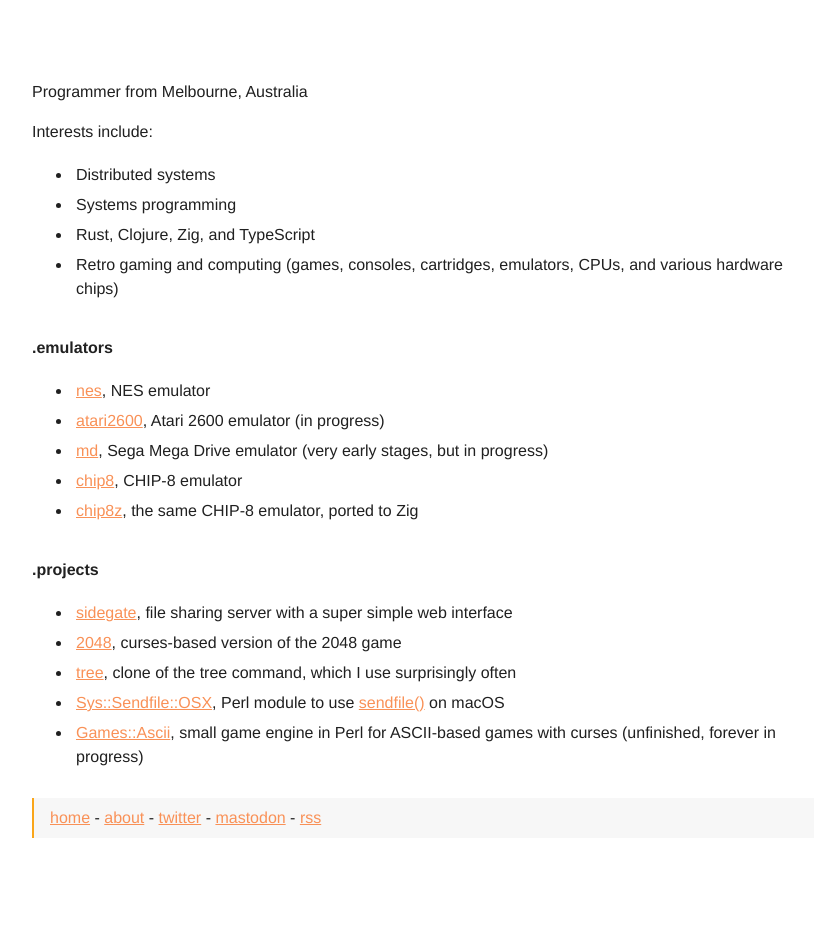
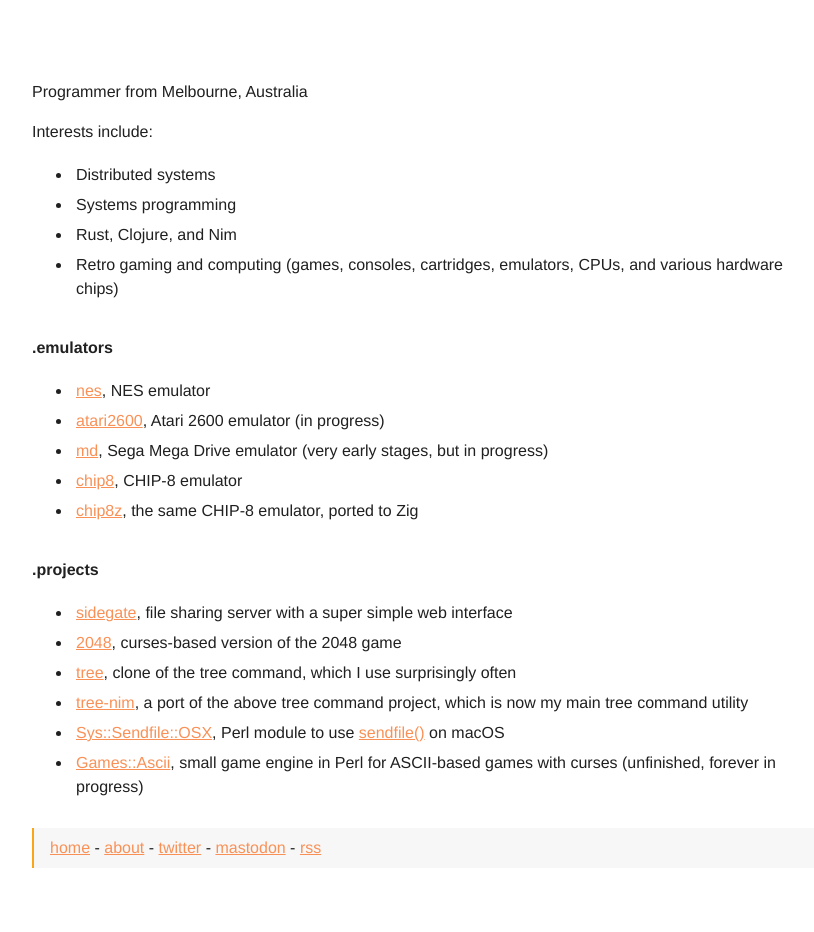
Before and after one commit to ltriant/ltriant.github.io, a Jekyll site: the page built from about.md, in a window 1280 px wide. Shown: the whole page, without its empty margins (208-1022 px from the left). Built offline with Jekyll 4.4.1, drawn with Linux system fonts in a browser that asks for light colours; before the commit the page ends 902 px from its top, so only the background shows below that.

Commit message:
Add tree-nim to the list

```diff
--- a/about.md
+++ b/about.md
@@ -8,7 +8,7 @@ Interests include:
 
 * Distributed systems
 * Systems programming
-* Rust, Clojure, Zig, and TypeScript
+* Rust, Clojure, and Nim
 * Retro gaming and computing (games, consoles, cartridges, emulators, CPUs, and various hardware chips)
 
 ## .emulators
@@ -24,5 +24,6 @@ Interests include:
 * [sidegate](https://github.com/ltriant/sidegate), file sharing server with a super simple web interface
 * [2048](https://github.com/ltriant/2048), curses-based version of the 2048 game
 * [tree](https://github.com/ltriant/tree), clone of the tree command, which I use surprisingly often
+* [tree-nim](https://github.com/ltriant/tree-nim), a port of the above tree command project, which is now my main tree command utility
 * [Sys::Sendfile::OSX](https://metacpan.org/pod/Sys::Sendfile::OSX), Perl module to use [sendfile()](https://jvns.ca/blog/2016/01/23/sendfile-a-new-to-me-system-call/) on macOS
 * [Games::Ascii](https://github.com/ltriant/Games-Ascii), small game engine in Perl for ASCII-based games with curses (unfinished, forever in progress)
```
